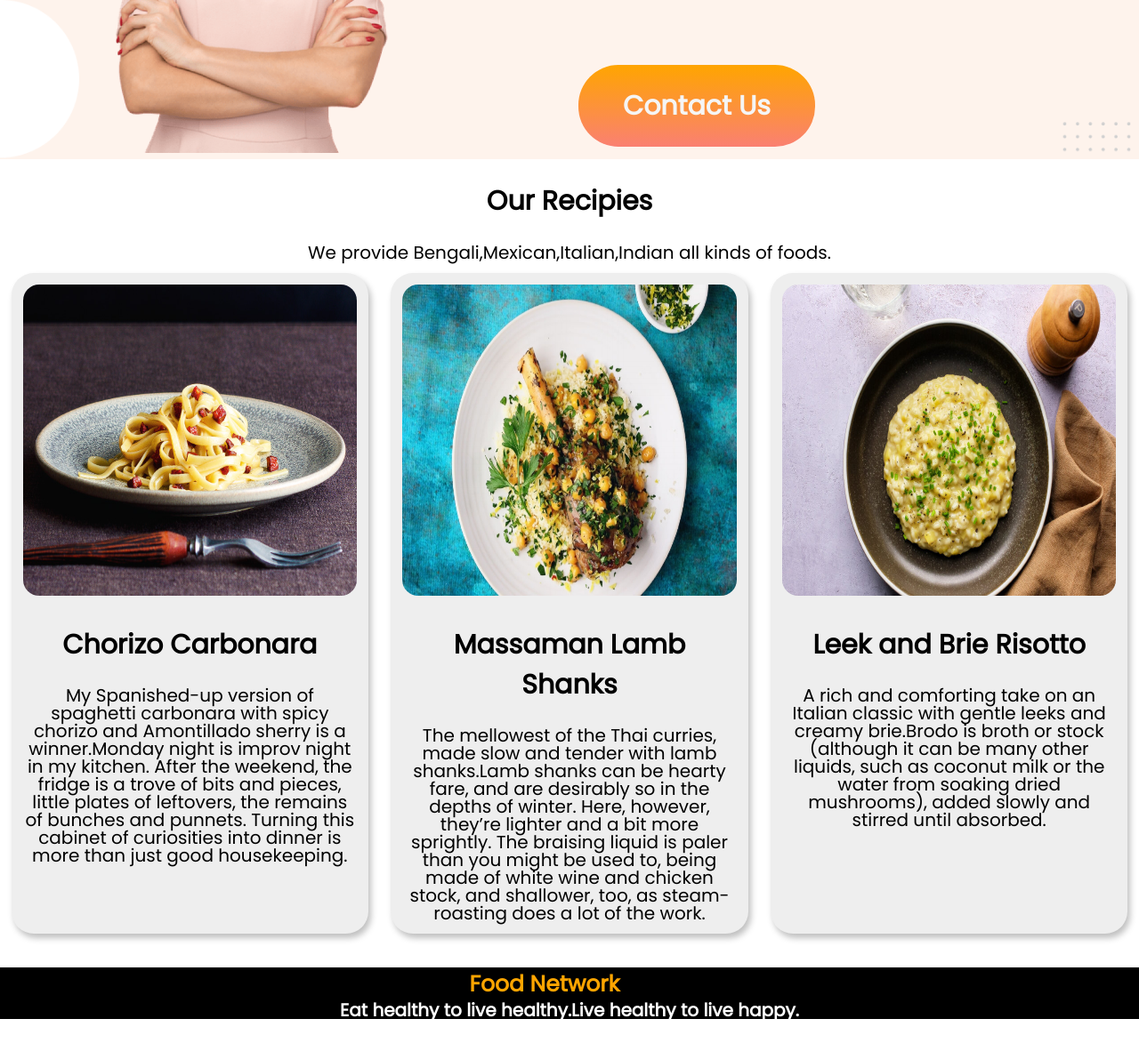
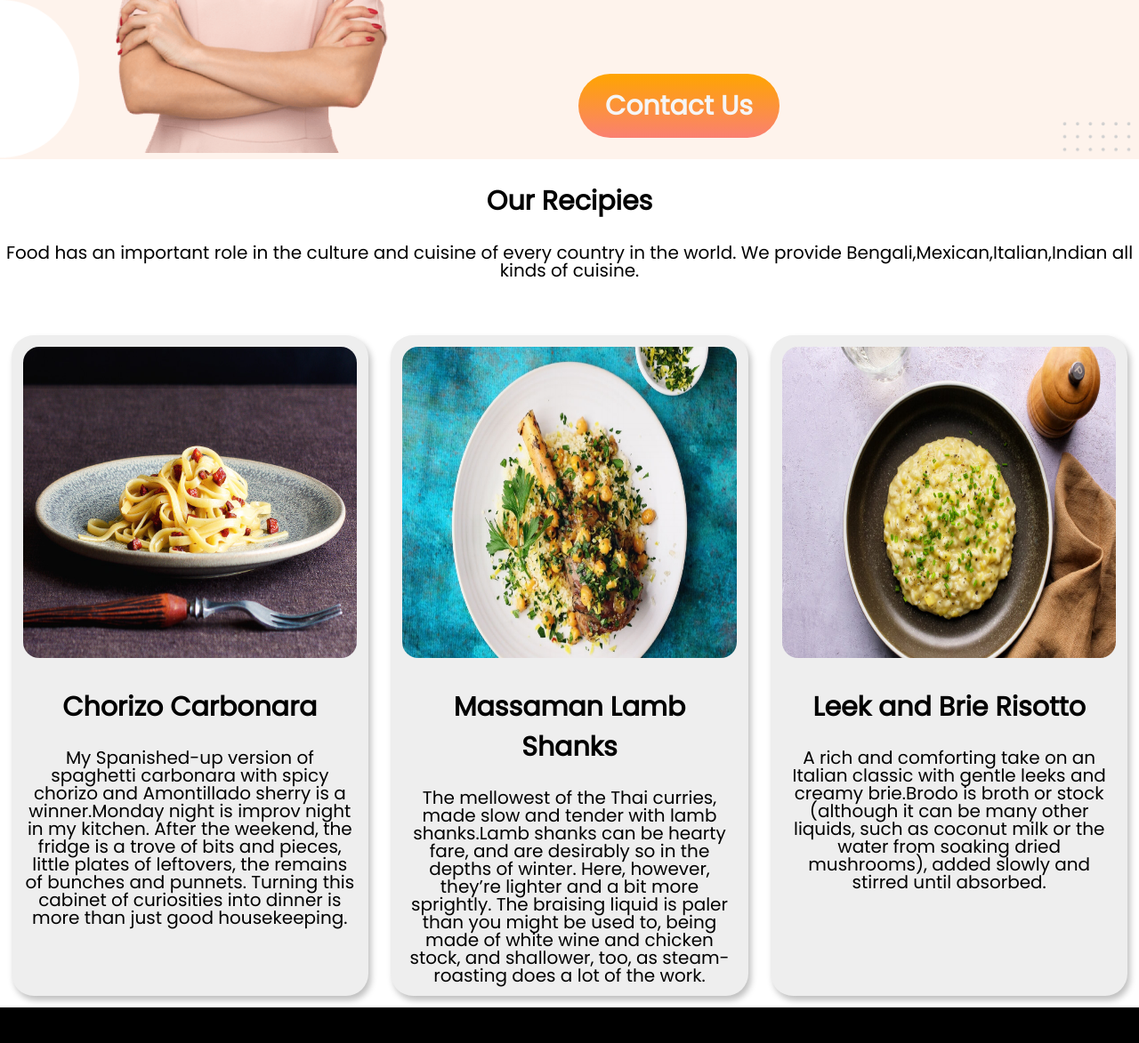
Before and after one commit to SheikhRaihan2021/practice, a plain HTML site: page index.html in a window 1280 px wide. Shown: the part 993-2166 px from the top of the page at 89% size. Drawn offline with Linux system fonts and the light colour scheme.

Commit message:
code-added-again

```diff
--- a/index.html
+++ b/index.html
@@ -18,8 +18,8 @@
             <h1><span>Skip</span> The Diet, </h1>
             <h1>Just Eat Healthy</h1>
             <h1 id="header-three">With Food Network</h1>
- <p id="para-one">Imagine you don't need a diet because we provide </p>
-    <p>healthy and delicious food for you!</p><br><br><br>
+            <p id="para-one">Imagine you don't need a diet because we provide </p>
+            <p>healthy and delicious food for you!</p><br><br><br>
             <a class="order-food" target="_blank" href="https://www.facebook.com/Rannabaji/?ref=page_internal">Order
                 Food</a>
         </div>
@@ -40,37 +40,52 @@
             </div><br><br><br><br>
             <a class="contact-us" target="_blank" href="https://www.facebook.com/Rannabaji/?ref=page_internal">Contact
                 Us</a>
-            </div>
+        </div>
     </section>
     <section>
         <div>
             <h2>Our Recipies</h2>
-            <p>We provide Bengali,Mexican,Italian,Indian all kinds of foods.</p>
-        </div>
+            <p> Food has an important role in the culture and cuisine of every country in the world.  We provide Bengali,Mexican,Italian,Indian all kinds of cuisine.</p>
+        </div><br><br>
         <div class="parent">
             <div class="child">
                 <div class="image-div"><img src="images/rep1.png" alt=" "></div>
-                <div class="title"><h2>Chorizo Carbonara </h2>
-                    <p>My Spanished-up version of spaghetti carbonara with spicy chorizo and Amontillado sherry is a winner.Monday night is improv night in my kitchen. After the weekend, the fridge is a trove of bits and pieces, little plates of leftovers, the remains of bunches and punnets. Turning this cabinet of curiosities into dinner is more than just good housekeeping.</p></div>
+                <div class="title">
+                    <h2>Chorizo Carbonara </h2>
+                    <p>My Spanished-up version of spaghetti carbonara with spicy chorizo and Amontillado sherry is a
+                        winner.Monday night is improv night in my kitchen. After the weekend, the fridge is a trove of
+                        bits and pieces, little plates of leftovers, the remains of bunches and punnets. Turning this
+                        cabinet of curiosities into dinner is more than just good housekeeping.</p>
+                </div>
             </div>
 
             <div class="child">
                 <div class="image-div"><img src="images/rep2.png" alt=""></div>
-                <div class="title"><h2>Massaman Lamb Shanks</h2>
-                    <p>The mellowest of the Thai curries, made slow and tender with lamb shanks.Lamb shanks can be hearty fare, and are desirably so in the depths of winter. Here, however, they’re lighter and a bit more sprightly. The braising liquid is paler than you might be used to, being made of white wine and chicken stock, and shallower, too, as steam-roasting does a lot of the work.</P></div>
+                <div class="title">
+                    <h2>Massaman Lamb Shanks</h2>
+                    <p>The mellowest of the Thai curries, made slow and tender with lamb shanks.Lamb shanks can be
+                        hearty fare, and are desirably so in the depths of winter. Here, however, they’re lighter and a
+                        bit more sprightly. The braising liquid is paler than you might be used to, being made of white
+                        wine and chicken stock, and shallower, too, as steam-roasting does a lot of the work.</P>
+                </div>
             </div>
             <div class="child">
-               <div class="image-div"> <img src="images/rep3.png"  alt=""></div>
-                <div class="title"><h2>Leek and Brie Risotto</h2>
-                    <p>A rich and comforting take on an Italian classic with gentle leeks and creamy brie.Brodo is broth or stock (although it can be many other liquids, such as coconut milk or the water from soaking dried mushrooms), added slowly and stirred until absorbed.</div>
+                <div class="image-div"> <img src="images/rep3.png" alt=""></div>
+                <div class="title">
+                    <h2>Leek and Brie Risotto</h2>
+                    <p>A rich and comforting take on an Italian classic with gentle leeks and creamy brie.Brodo is broth
+                        or stock (although it can be many other liquids, such as coconut milk or the water from soaking
+                        dried mushrooms), added slowly and stirred until absorbed.
+                </div>
             </div>
         </div>
 
     </section>
-    <footer>
-        <h3><span>Food</span> <span>Network</span>/h3>
-            <p id="footer-paragraph">Eat healthy to live healthy.Live healthy to live happy.</p>
+    <footer class="footer-style">
+        <h3> <span>Food</span> Network</h3>
+        Eat Healthy to live healthy.Live healthy to live happy.
     </footer>
+
 
 
 
--- a/style.css
+++ b/style.css
@@ -85,11 +85,12 @@ p{
     font-size: 30px;
     border-radius: 45px;
     background-image: linear-gradient(orange,salmon);
-    padding-left: 50px;
-    padding-right: 50px;
-    padding-top: 25px;
-    padding-bottom: 25px;
+    padding-left: 30px;
+    padding-right: 30px;
+    padding-top: 15px;
+    padding-bottom: 15px;
 }
+
 h2{
     font-size: 30px;
     text-align: center ;
@@ -122,9 +123,13 @@ p{
 }
 h3{
     font-size: 25px;
+}
+.footer-style{
     text-align: center;
     background-color: black;
+    color: white;
+    padding-left: 80px;
+    padding-right: 80px;
+    padding-bottom: 120px;
+    padding-top: 20px;
 }
-#footer-paragraph{
-    color: white;
-}
```
